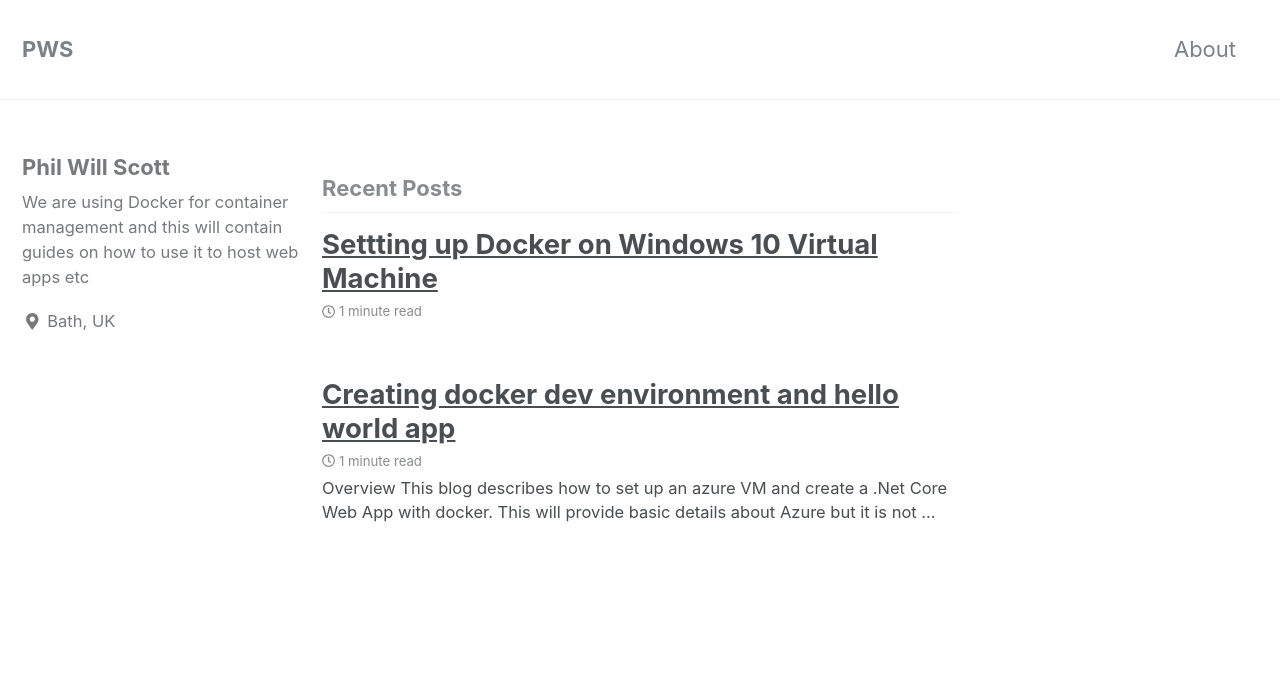
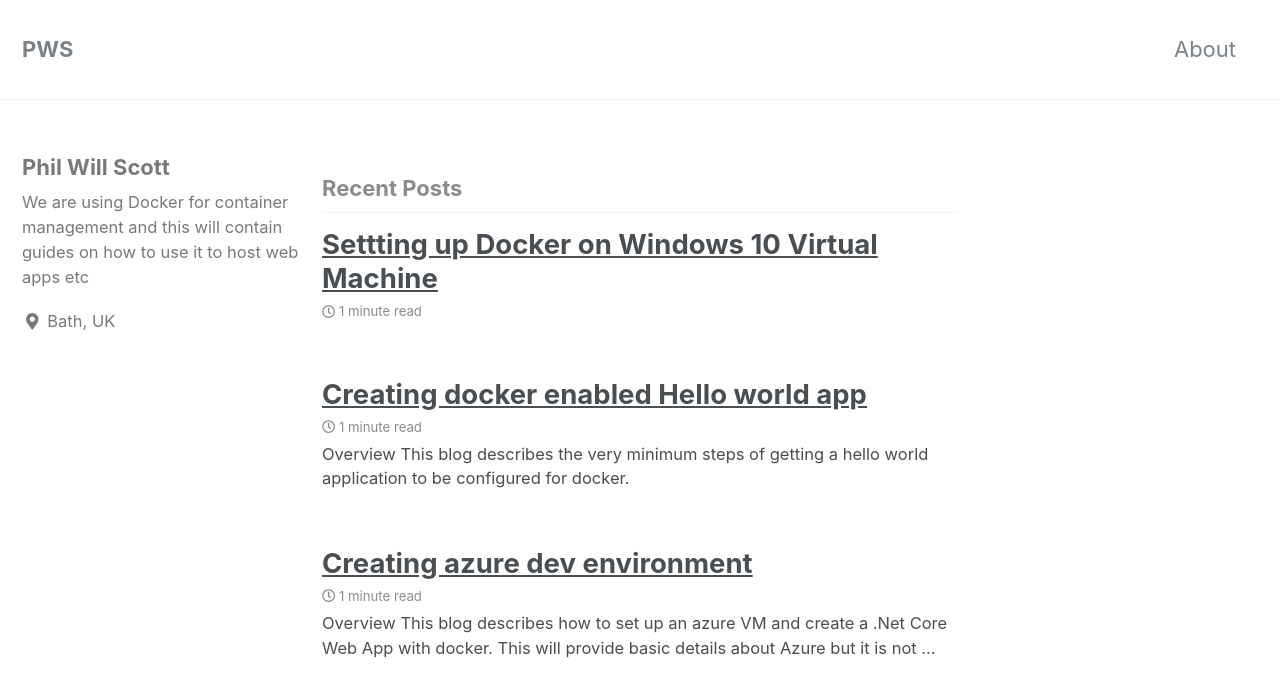
Before and after one commit to BenchProjects/PWS-Blog, a Jekyll site: the page built from index.html, in a window 1280 px wide and 900 px high. Shown: the top 697 px of the window. Built offline with Jekyll 4.4.1, drawn with Linux system fonts in a browser that asks for light colours; nearby versions of some CDN libraries; the list of posts is cut into pages by our own code; part of the change alters nothing that is shown.

Commit message:
Adding hello world app creation instructions

```diff
--- a/_posts/2018-16-05-CreateHWDockerApp.md
+++ b/_posts/2018-16-05-CreateDevEnvironment.md
@@ -1,5 +1,5 @@
 ---
-title:  Creating docker dev environment and hello world app
+title:  Creating azure dev environment
 author: Phil Hine
 date: 2018-05-16
 ---
--- /dev/null
+++ b/_posts/2018-16-05-CreatingHelloWorldDockerApp.md
@@ -0,0 +1,28 @@
+---
+title:  Creating docker enabled Hello world app
+author: Phil Hine
+date: 2018-05-16
+---
+
+## Overview
+This blog describes the very minimum steps of getting a hello world application to be configured for docker.
+
+## Prerequisites
+You have docker installed (see https://benchprojects.github.io/PWS-Blog/CreateDevEnvironment/)
+You have a version of visual studio 2017 installed capable of developing .net Core applications with docker features switched on.
+
+## Create project
+1) File > New > Project
+Create a new solution based on the template ASP.Net Core Web Application named HelloWorld.
+![Step1]({{ site.baseurl }}/img/HW.CreateSolution.png)<br/><br/>
+
+2) Select the following options (note you enable docker in this step):
+![Step2]({{ site.baseurl }}/img/HW.ApplicationSelection.png)<br/><br/>
+
+3) Once the project scaffolding has been set up you should be left with an additional project called docker-compose. This contains two files docker-compose.yml and .dockerignore. As you would expect the latter is similar to a .gitignore file. In addition you will notice a dockerfile in your main project.
+![Step3]({{ site.baseurl }}/img/HW.ProjectFiles.png)<br/><br/>
+
+4) Edit your dockerFile so it looks like the below:
+![DockerFile]({{ site.baseurl }}/img/HW.ProjectFiles.png)<br/><br/>
+
+In the file you can see the FROM instructions which point at base dotnet core images which contain the basic files necessary to run a .net core app. Each time you see WORKDIR this indicates we want the following commands to be run in that location within the container. If they don't exist they will be created. Sometimes it can be useful to use RUN commands for debug purposes such as RUN dir which will list the files within the current work directory for the container. You can see the bit that copies the HelloWorld project then restores all of the dependencies. The part that says COPY . . essentially says copy all files to the containers current working directory.
```
Also changed, not shown: img/HW.ApplicationSelection.png (added), img/HW.CreateSolution.png (added), img/HW.DockerFile.png (added), img/HW.ProjectFiles.png (added).
